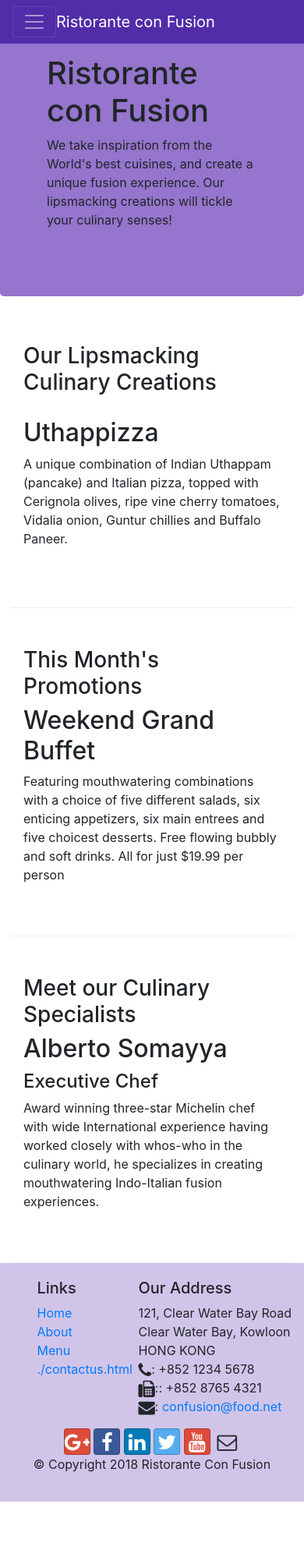
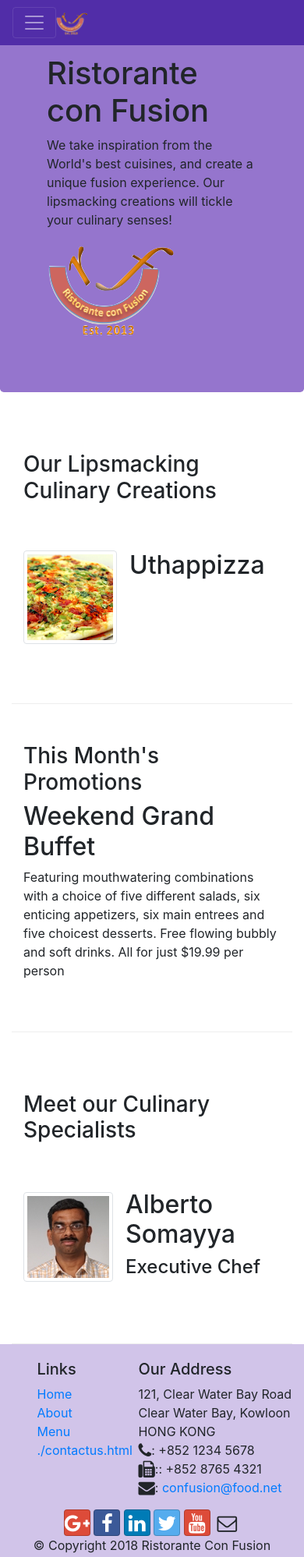
Before and after one commit to jayasmitachakraborty/Bootstrap4, a website: page index.html in a window 390 px wide. Shown: the top 1997 px of the page at 78% size. Before the commit the page ends 1926 px from the top, so only its background shows below. Drawn offline with nearby package versions, Linux system fonts and the light colour scheme.

Commit message:
Images & Media Objects

```diff
--- a/index.html
+++ b/index.html
@@ -24,7 +24,7 @@
           <span class="navbar-toggler-icon"></span>
 
         </button>
-          <a class="navbar-brand mr-auto" href="#">Ristorante con Fusion</a>
+          <a class="navbar-brand mr-auto" href="#"><img src="img/logo.png" height="30" width="41"></a>
           <div class="collapse navbar-collapse" id="Navbar">
             <ul class="navbar-nav mr-auto">
               <li class="nav-item active"><a class="nav-link" href="#">
@@ -47,6 +47,7 @@
                     <p>We take inspiration from the World's best cuisines, and create a unique fusion experience. Our lipsmacking creations will tickle your culinary senses!</p>
                 </div>
                 <div class="col-12 col-sm">
+                    <img src="img/logo.png" class="img-fluid">
                 </div>
             </div>
         </div>
@@ -58,8 +59,17 @@
                 <h3>Our Lipsmacking Culinary Creations</h3>
             </div>
             <div class="col col-sm order-sm-first col-md">
-                <h2>Uthappizza</h2>
-                <p>A unique combination of Indian Uthappam (pancake) and Italian pizza, topped with Cerignola olives, ripe vine cherry tomatoes, Vidalia onion, Guntur chillies and Buffalo Paneer.</p>
+              <div class="media">
+                    <img class="d-flex mr-3 img-thumbnail align-self-center"
+                            src="img/uthappizza.png" alt="Uthappizza">
+                    <div class="media-body">
+                        <h2 class="mt-0">Uthappizza</h2>
+                        <p class="d-none d-sm-block">A unique combination of Indian Uthappam (pancake) and
+                            Italian pizza, topped with Cerignola olives, ripe vine
+                            cherry tomatoes, Vidalia onion, Guntur chillies and
+                            Buffalo Paneer.</p>
+                    </div>
+                </div>
             </div>
         </div>
 
@@ -79,9 +89,19 @@
                 <h3>Meet our Culinary Specialists</h3>
             </div>
             <div class="col col-sm order-sm-first col-md">
-                <h2>Alberto Somayya</h2>
-                <h4>Executive Chef</h4>
-                <p>Award winning three-star Michelin chef with wide International experience having worked closely with whos-who in the culinary world, he specializes in creating mouthwatering Indo-Italian fusion experiences. </p>
+              <div class="media">
+                    <img class="d-flex mr-3 img-thumbnail align-self-center"
+                            src="img/alberto.png" alt="Alberto Somayya">
+                    <div class="media-body">
+                        <h2 class="mt-0">Alberto Somayya</h2>
+                        <h4>Executive Chef</h4>
+                        <p class="d-none d-sm-block">Award winning three-star Michelin chef with wide
+                            International experience having worked closely with
+                            whos-who in the culinary world, he specializes in
+                            creating mouthwatering Indo-Italian fusion experiences.
+                            </p>
+                    </div>
+                </div>
             </div>
         </div>
     </div>
```
Also changed, not shown: img/alberto.png (added), img/buffet.png (added), img/logo.png (added), img/uthappizza.png (added).
